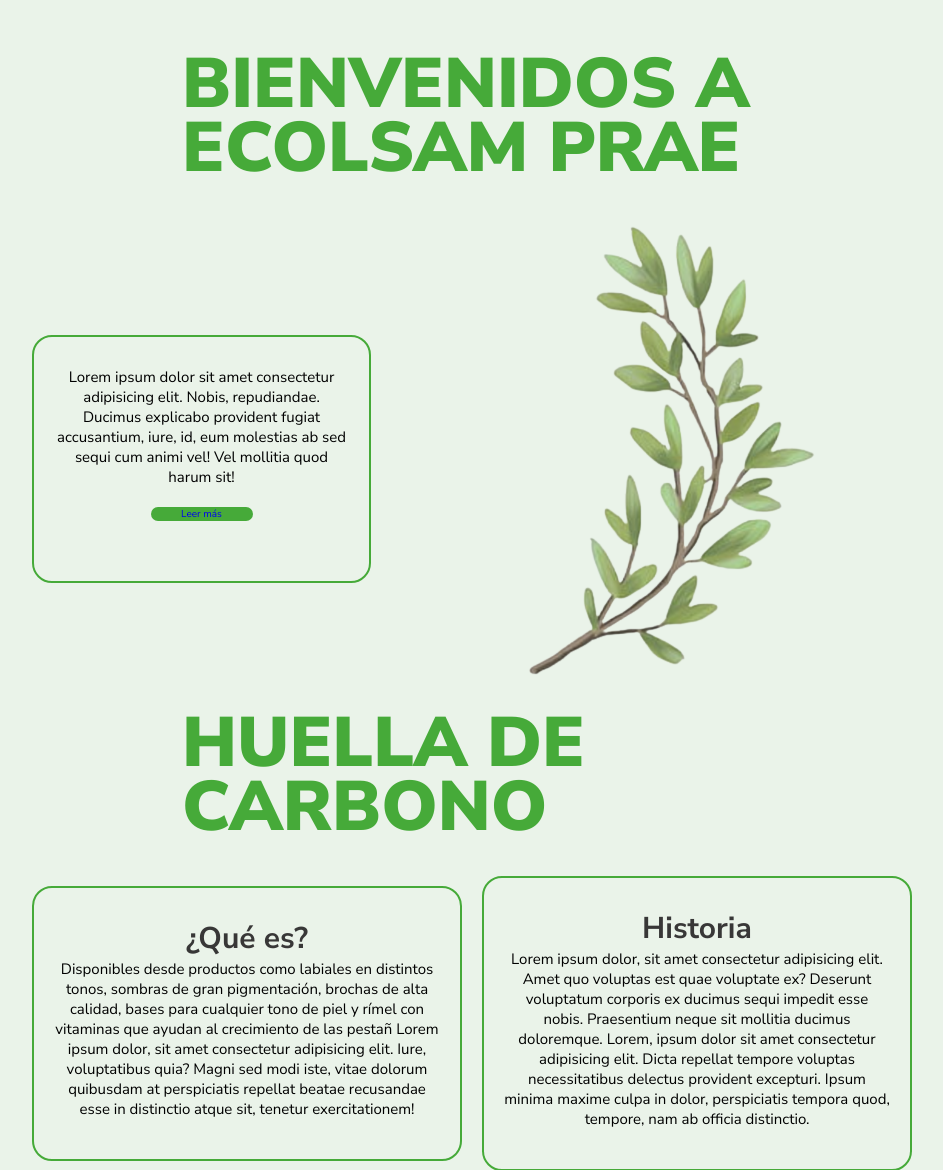
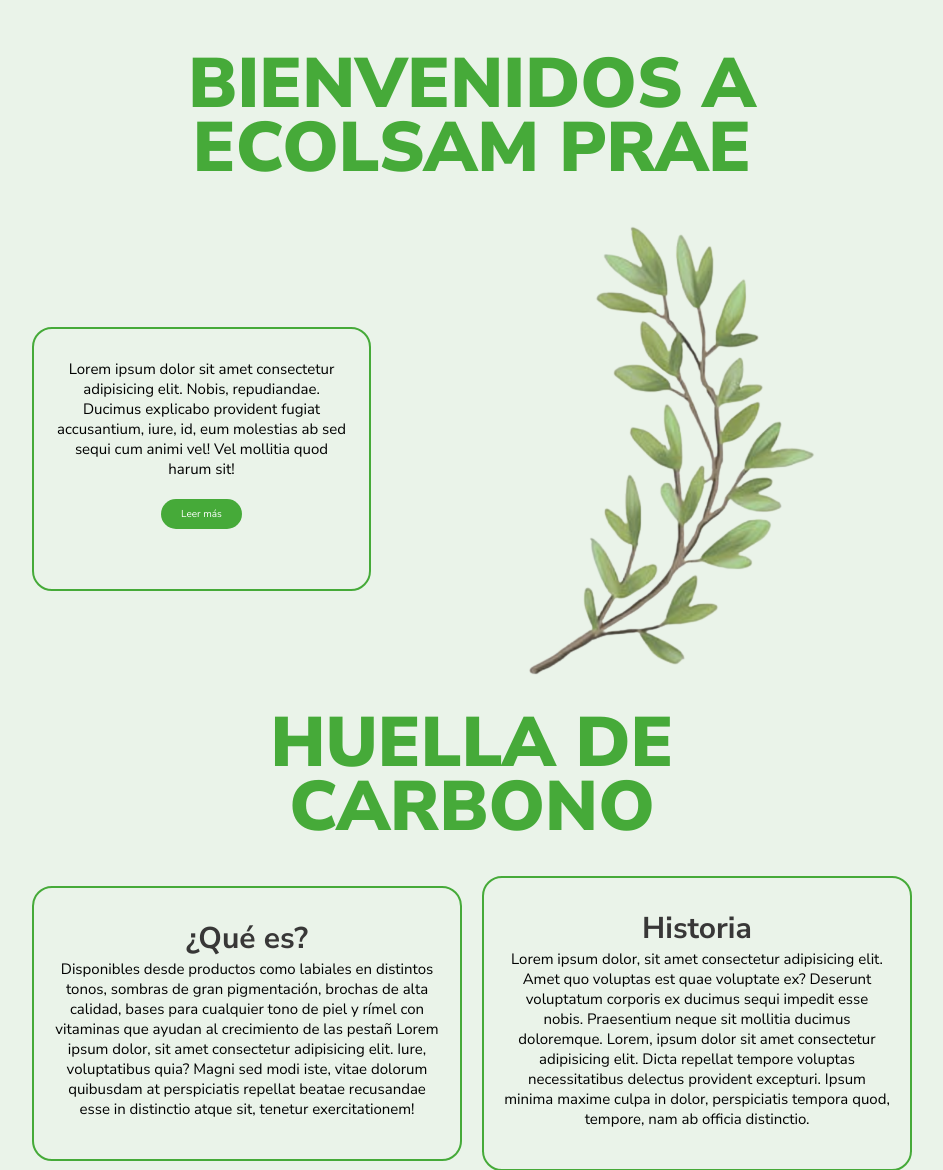
Before and after one commit to aaroncabc/ecolsam, a Django app: page /catalog/ in a window 1280 px wide. Shown: the part 119-1289 px from the top of the page, without its empty margins (168-1111 px from the left). Run offline with Django 4.2, Linux system fonts and the light colour scheme; some libraries are stand-ins or nearby versions.

Commit message:
fixed bottom pagination and readmore button

```diff
--- a/catalog/static/catalog/css/nosotros.css
+++ b/catalog/static/catalog/css/nosotros.css
@@ -76,12 +76,10 @@ header ul li a:hover{
     line-height: 7px;
     color: #46aa39;
     text-transform: uppercase;
+    text-align: center;
     padding: 0 350px;
     margin-bottom: 15px;
     font-weight: 900;
-
-
-
 }
 .info h2:hover{
     color:  transparent;
@@ -218,9 +216,23 @@ header ul li a:hover{
     margin: 20px;
     justify-content: center;
 }
+
+.button a {
+    display: inline-block;
+    padding: 8px 20px;
+    background-color: #46aa39;
+    color: #ffffff;
+    border-radius: 20px;
+    transition: all 0.3s ease;
+}
+
+.button a:hover {
+    background-color: #2c7a23;
+}
+
 .button label{
-    height: 10%;
-    width: 40%;
+    width: 20px;
+    height: 15px;
     background: #46aa39;
     margin: 0 4px;
     border-radius: 20px;
--- a/catalog/templates/index.html
+++ b/catalog/templates/index.html
@@ -14,7 +14,7 @@
             iure, id, eum molestias ab sed sequi cum animi vel! Vel mollitia quod harum sit!
         </p>
         <div class="button">
-            <label><a href="{% url 'nosotros' %}">Leer más</a></label>
+            <a href="{% url 'nosotros' %}">Leer más</a>
         </div>
     </div>
     <div class="imgBox">
```
Also changed, not shown: catalog/templates/nosotros.html (+4 -7 lines).
